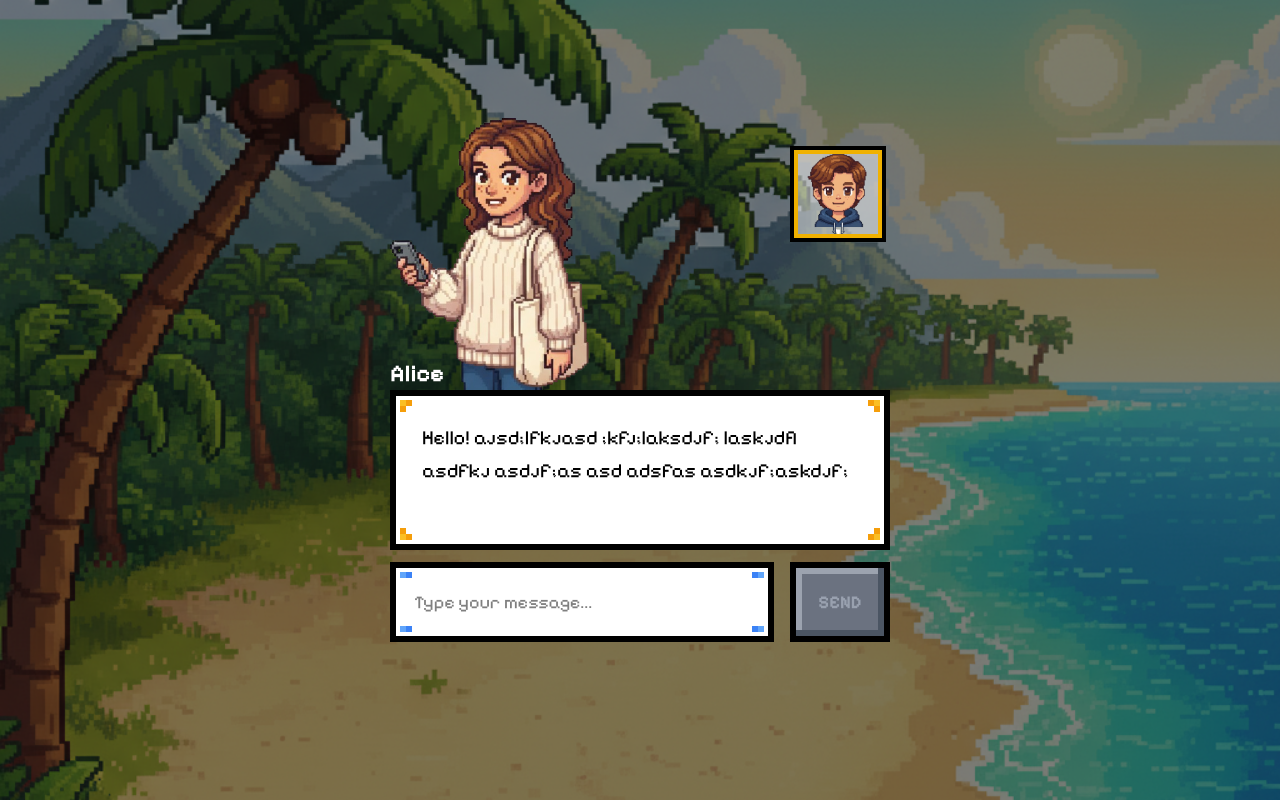
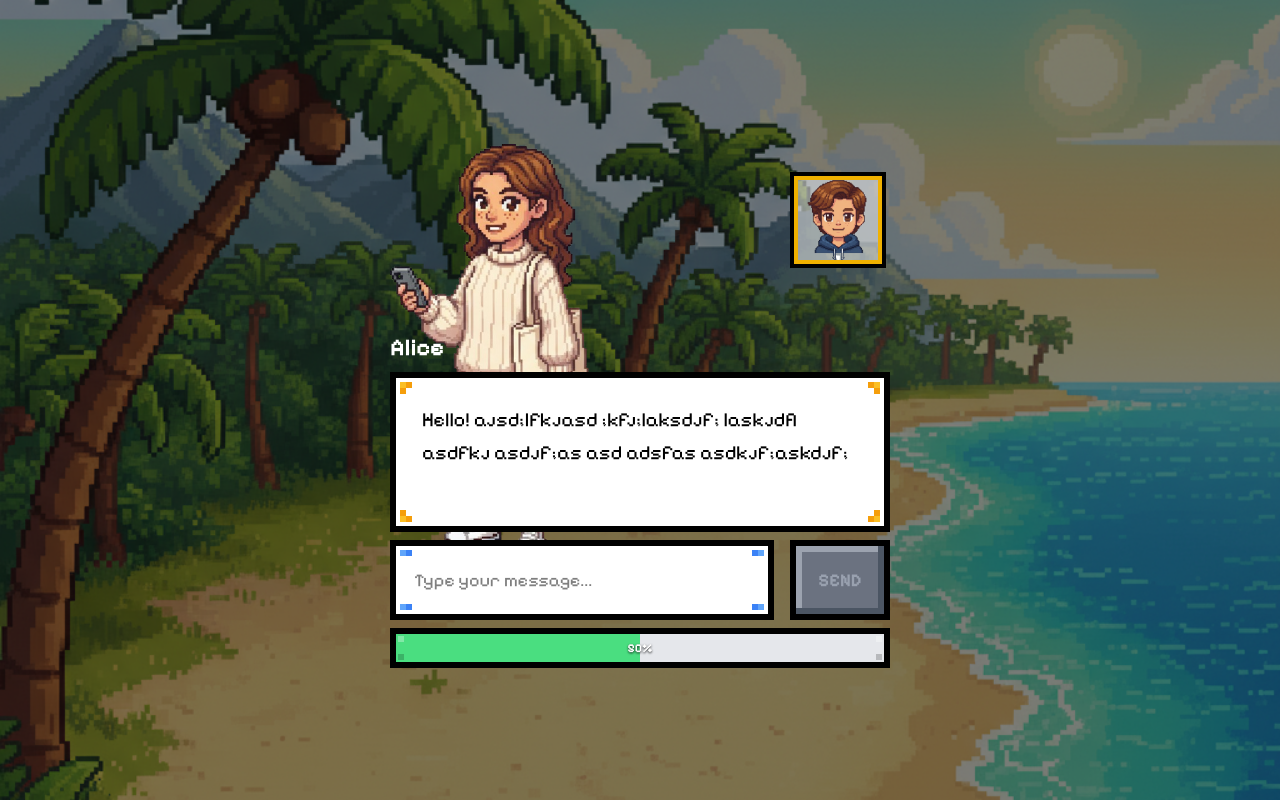
Before and after one commit to syenko/calhacks, a Next.js app in the folder frontend/: page / in a window 1280 px wide. Built offline with nearby package versions, Linux system fonts and the light colour scheme.

Commit message:
Progress bar

```diff
--- a/frontend/src/components/Chat.tsx
+++ b/frontend/src/components/Chat.tsx
@@ -10,6 +10,7 @@ import Background from "@/components/Background";
 import Image from "next/image";
 import DialogBox from "./DialogBox";
 import MessageInput from "./MessageInput";
+import ProgressBar from "./ProgressBar";
 
 export default function Chat() {
     const [characterDialog, setCharacterDialog] = useState<string>(
@@ -54,7 +55,6 @@ export default function Chat() {
                         ) : null
                     )}
                 </div>
-                <div>
                 <div
                     className={`absolute -z-10 bottom-[100px] transition-transform ${
                         isTalking ? "" : "" // TODO: add back animation later???
@@ -67,6 +67,7 @@ export default function Chat() {
                         height={400}
                     />
                 </div>
+                <div className="flex flex-col gap-2">
                     <div className="text-2xl font-bold text-white">
                         {characterMap[currentCharacter].name}
                     </div>
@@ -76,14 +77,13 @@ export default function Chat() {
                         height={160}
                         onStreamingChange={setIsTalking}
                     />
-                    <div className="pt-3">
                     <MessageInput
                         disabled={userDialog.length === 0}
                         value={userDialog}
                         onChange={setUserDialog}
                         onSend={handleSend}
                     />
-                    </div>
+                    <ProgressBar progressState={50} width={500} height={40} />
                 </div>
             </div>
         </div>
--- /dev/null
+++ b/frontend/src/components/ProgressBar.tsx
@@ -0,0 +1,115 @@
+import { PIXEL_SIZE } from "@/data/constants";
+
+interface ProgressBarProps {
+    progressState: number; // 0-100
+    width?: number;
+    height?: number;
+    className?: string;
+    fillColor?: string;
+    backgroundColor?: string;
+}
+
+export default function ProgressBar({
+    progressState,
+    width = 300,
+    height = 40,
+    className = "",
+    fillColor = "#4ade80", // green
+    backgroundColor = "#e5e7eb", // gray
+}: ProgressBarProps) {
+    // Clamp progress between 0 and 100
+    const clampedProgress = Math.max(0, Math.min(100, progressState));
+
+    // Calculate inner dimensions (excluding border)
+    const innerWidth = width - PIXEL_SIZE * 2;
+    const innerHeight = height - PIXEL_SIZE * 2;
+
+    // Calculate fill width based on progress
+    const fillWidth = (innerWidth * clampedProgress) / 100;
+
+    return (
+        <div
+            className={`relative ${className}`}
+            style={{ width: `${width}px`, height: `${height}px` }}
+        >
+            {/* SVG Pixel Art Border Background */}
+            <svg
+                className="absolute inset-0 w-full h-full"
+                viewBox={`0 0 ${width} ${height}`}
+                preserveAspectRatio="xMidYMid meet"
+                xmlns="http://www.w3.org/2000/svg"
+            >
+                {/* Outer black border */}
+                <rect x="0" y="0" width={width} height={height} fill="black" />
+
+                {/* Background (empty part of progress bar) */}
+                <rect
+                    x={PIXEL_SIZE}
+                    y={PIXEL_SIZE}
+                    width={innerWidth}
+                    height={innerHeight}
+                    fill={backgroundColor}
+                />
+
+                {/* Progress fill */}
+                {fillWidth > 0 && (
+                    <rect
+                        x={PIXEL_SIZE}
+                        y={PIXEL_SIZE}
+                        width={fillWidth}
+                        height={innerHeight}
+                        fill={fillColor}
+                    />
+                )}
+
+                {/* Corner decorations - pixel art style */}
+                {/* Top left corner */}
+                <rect
+                    x={PIXEL_SIZE + 2}
+                    y={PIXEL_SIZE + 2}
+                    width={PIXEL_SIZE}
+                    height={PIXEL_SIZE}
+                    fill="white"
+                    opacity="0.3"
+                />
+
+                {/* Top right corner */}
+                <rect
+                    x={width - PIXEL_SIZE * 2 - 2}
+                    y={PIXEL_SIZE + 2}
+                    width={PIXEL_SIZE}
+                    height={PIXEL_SIZE}
+                    fill="white"
+                    opacity="0.3"
+                />
+
+                {/* Bottom left corner - shadow */}
+                <rect
+                    x={PIXEL_SIZE + 2}
+                    y={height - PIXEL_SIZE * 2 - 2}
+                    width={PIXEL_SIZE}
+                    height={PIXEL_SIZE}
+                    fill="black"
+                    opacity="0.2"
+                />
+
+                {/* Bottom right corner - shadow */}
+                <rect
+                    x={width - PIXEL_SIZE * 2 - 2}
+                    y={height - PIXEL_SIZE * 2 - 2}
+                    width={PIXEL_SIZE}
+                    height={PIXEL_SIZE}
+                    fill="black"
+                    opacity="0.2"
+                />
+            </svg>
+
+            {/* Progress percentage text */}
+            <div className="absolute inset-0 flex items-center justify-center">
+                <span className="relative z-10 text-xs font-bold text-white drop-shadow-[0_1px_1px_rgba(0,0,0,0.8)]">
+                    {Math.round(clampedProgress)}%
+                </span>
+            </div>
+        </div>
+    );
+}
```
Lines whose indentation alone changed are shown as unchanged.
